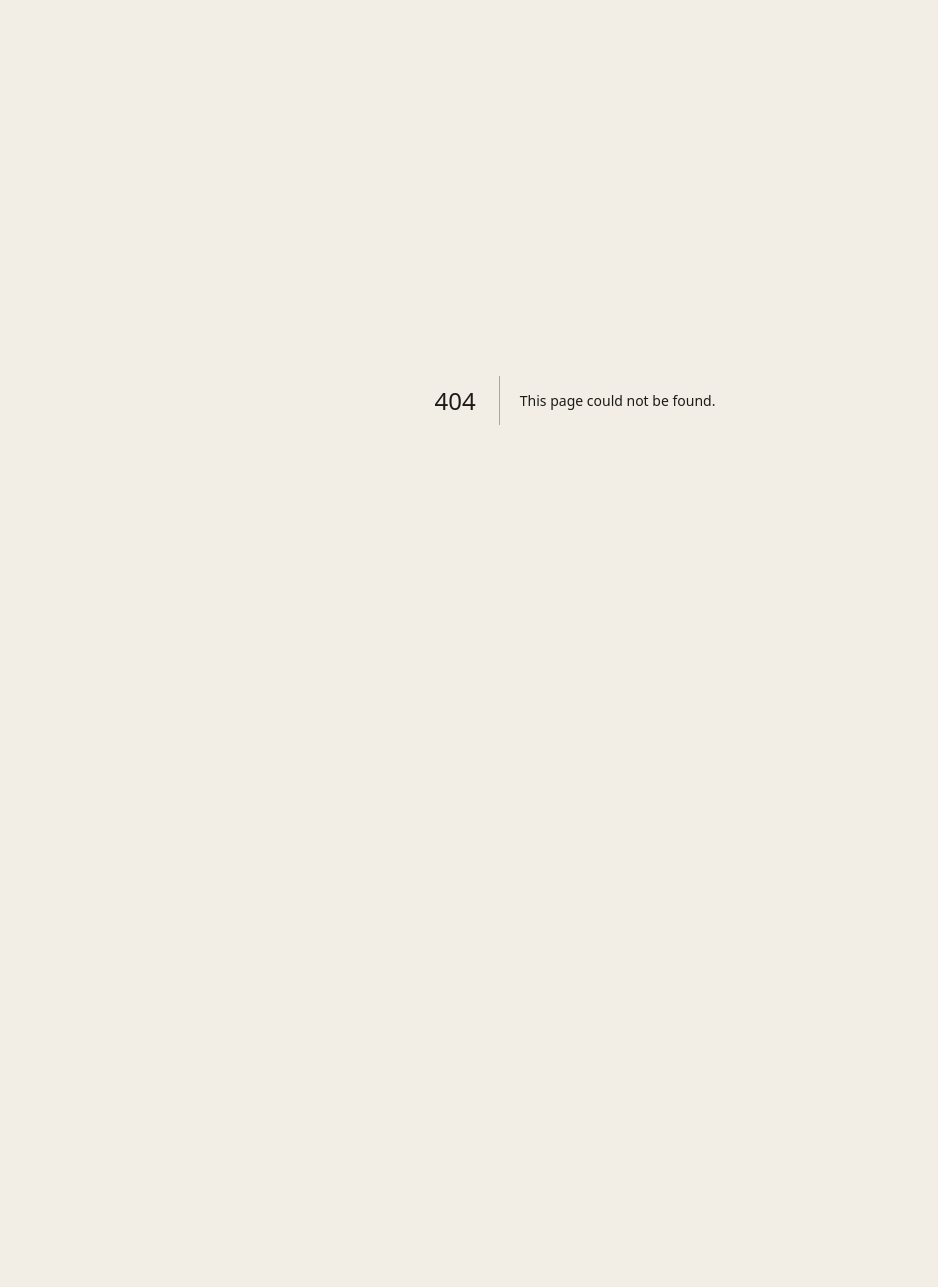
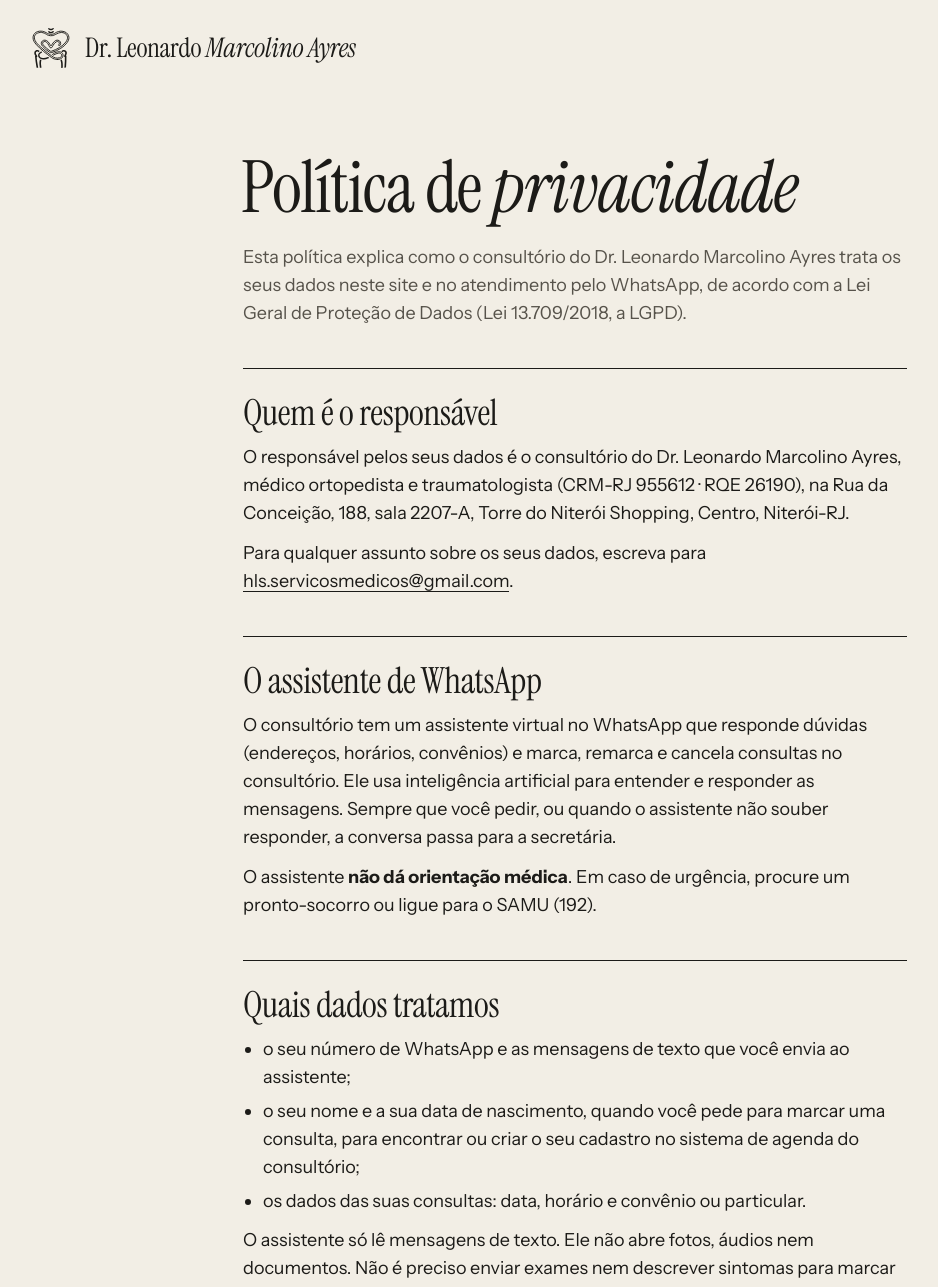
Before and after one commit to savioazb/dr-leo-page, a Next.js app: page /privacidade in a window 1280 px wide. Before the commit this address had no page. Shown: the top 1287 px of the page, without its empty margins (65-1003 px from the left). Before the commit the page ends 800 px from the top, so only its background shows below. Built offline with nearby package versions, Linux system fonts and the light colour scheme.

Commit message:
feat: página de política de privacidade

```diff
--- /dev/null
+++ b/src/pages/privacidade.tsx
@@ -0,0 +1,225 @@
+import Link from "next/link";
+import { Assinatura, Marca } from "@/components/Marca";
+import { Seo } from "@/components/Seo";
+import { registro, site, telefonePrincipal } from "@/data/site";
+
+// Política de privacidade do site e do assistente de WhatsApp do consultório.
+// Exigida pela Meta para publicar o app do WhatsApp. Ao mudar o que o
+// assistente faz com os dados, atualizar aqui e a data no fim.
+
+const EMAIL = "hls.servicosmedicos@gmail.com";
+const ATUALIZADA_EM = "12 de novembro de 2026";
+
+function Secao({
+  titulo,
+  children,
+}: {
+  titulo: string;
+  children: React.ReactNode;
+}) {
+  return (
+    <section className="border-t border-tinta pt-5 lg:pt-6">
+      <h2 className="font-serif text-[30px] leading-[1.1] tracking-[-.01em] lg:text-[36px]">
+        {titulo}
+      </h2>
+      <div className="mt-3 space-y-3 [&_li]:ml-5 [&_li]:list-disc [&_ul]:space-y-1.5">
+        {children}
+      </div>
+    </section>
+  );
+}
+
+export default function Privacidade() {
+  return (
+    <>
+      <Seo
+        titulo="Política de privacidade | Dr. Leonardo Marcolino Ayres"
+        descricao="Como o consultório do Dr. Leonardo Marcolino Ayres trata os seus dados no site e no atendimento pelo WhatsApp."
+        caminho="/privacidade"
+      />
+      <header className="mx-auto flex h-[72px] max-w-site items-center px-6 md:px-12 lg:h-24 xl:px-24">
+        <Link href="/" className="flex items-center gap-[14px]">
+          <Marca
+            cor="tinta"
+            largura={40}
+            className="h-auto w-[38px] lg:w-10"
+            alt=""
+          />
+          <span className="font-serif text-[22px] tracking-[-.01em] lg:text-[27px]">
+            <Assinatura />
+          </span>
+        </Link>
+      </header>
+
+      <main className="mx-auto max-w-[760px] px-6 pb-20 pt-8 text-[17px] leading-[1.55] md:px-12 lg:pt-14 lg:text-[18px]">
+        <h1 className="ml-[-2px] font-serif text-[52px] leading-none tracking-[-.015em] lg:text-[72px]">
+          Política de <em>privacidade</em>
+        </h1>
+        <p className="mt-5 text-tinta-suave">
+          Esta política explica como o consultório do {site.nome} trata os seus
+          dados neste site e no atendimento pelo WhatsApp, de acordo com a Lei
+          Geral de Proteção de Dados (Lei 13.709/2018, a LGPD).
+        </p>
+
+        <div className="mt-10 space-y-10">
+          <Secao titulo="Quem é o responsável">
+            <p>
+              O responsável pelos seus dados é o consultório do {site.nome},
+              médico ortopedista e traumatologista ({registro()}), na Rua da
+              Conceição, 188, sala 2207-A, Torre do Niterói Shopping, Centro,
+              Niterói-RJ.
+            </p>
+            <p>
+              Para qualquer assunto sobre os seus dados, escreva para{" "}
+              <a
+                href={`mailto:${EMAIL}`}
+                className="underline underline-offset-4"
+              >
+                {EMAIL}
+              </a>
+              .
+            </p>
+          </Secao>
+
+          <Secao titulo="O assistente de WhatsApp">
+            <p>
+              O consultório tem um assistente virtual no WhatsApp que responde
+              dúvidas (endereços, horários, convênios) e marca, remarca e
+              cancela consultas no consultório. Ele usa inteligência artificial
+              para entender e responder as mensagens. Sempre que você pedir, ou
+              quando o assistente não souber responder, a conversa passa para a
+              secretária.
+            </p>
+            <p>
+              O assistente <strong>não dá orientação médica</strong>. Em caso de
+              urgência, procure um pronto-socorro ou ligue para o SAMU (192).
+            </p>
+          </Secao>
+
+          <Secao titulo="Quais dados tratamos">
+            <ul>
+              <li>
+                o seu número de WhatsApp e as mensagens de texto que você envia
+                ao assistente;
+              </li>
+              <li>
+                o seu nome e a sua data de nascimento, quando você pede para
+                marcar uma consulta, para encontrar ou criar o seu cadastro no
+                sistema de agenda do consultório;
+              </li>
+              <li>
+                os dados das suas consultas: data, horário e convênio ou
+                particular.
+              </li>
+            </ul>
+            <p>
+              O assistente só lê mensagens de texto. Ele não abre fotos, áudios
+              nem documentos. Não é preciso enviar exames nem descrever sintomas
+              para marcar uma consulta.
+            </p>
+            <p>
+              Este site não usa cookies. Ele conta apenas quantas vezes os
+              botões de agendamento são clicados, sem guardar nenhum dado
+              pessoal.
+            </p>
+          </Secao>
+
+          <Secao titulo="Para que usamos">
+            <ul>
+              <li>responder às suas dúvidas sobre o atendimento;</li>
+              <li>marcar, remarcar e cancelar consultas, a seu pedido;</li>
+              <li>
+                enviar lembretes e pedidos de confirmação das suas consultas;
+              </li>
+              <li>
+                passar o atendimento para a secretária, quando necessário.
+              </li>
+            </ul>
+            <p>
+              Não usamos os seus dados para publicidade e não os vendemos.
+              Fazemos isso para atender ao seu pedido e para a organização do
+              seu atendimento de saúde (art. 7º, V, e art. 11, II, “f”, da
+              LGPD).
+            </p>
+          </Secao>
+
+          <Secao titulo="Com quem compartilhamos">
+            <p>
+              Apenas com os serviços necessários para o atendimento funcionar:
+            </p>
+            <ul>
+              <li>
+                <strong>Meta (WhatsApp)</strong>, que entrega as mensagens;
+              </li>
+              <li>
+                <strong>Anthropic</strong>, empresa dos Estados Unidos que
+                fornece a inteligência artificial do assistente e processa o
+                texto das conversas para gerar as respostas. Pelos termos de uso
+                dela, as conversas não são usadas para treinar os seus modelos;
+              </li>
+              <li>
+                <strong>provedores de servidor e de banco de dados</strong>, que
+                guardam as conversas em servidores no Brasil (São Paulo);
+              </li>
+              <li>
+                <strong>ConClínica (Tecnoarte)</strong>, o sistema de agenda e
+                prontuário do consultório.
+              </li>
+            </ul>
+          </Secao>
+
+          <Secao titulo="Por quanto tempo guardamos">
+            <p>
+              As conversas com o assistente são{" "}
+              <strong>apagadas automaticamente 90 dias</strong> depois da última
+              mensagem. O seu cadastro e as suas consultas ficam no sistema do
+              consultório pelo tempo exigido pelas normas de registro médico.
+            </p>
+          </Secao>
+
+          <Secao titulo="Os seus direitos">
+            <p>
+              Você pode pedir, a qualquer momento: a confirmação de que tratamos
+              os seus dados, o acesso a eles, a correção, a exclusão (menos o
+              que a lei nos obriga a guardar), informações sobre com quem foram
+              compartilhados e a revisão de decisões tomadas de forma
+              automatizada. Para isso, escreva para{" "}
+              <a
+                href={`mailto:${EMAIL}`}
+                className="underline underline-offset-4"
+              >
+                {EMAIL}
+              </a>{" "}
+              ou ligue para{" "}
+              <a
+                href={`tel:${telefonePrincipal.tel}`}
+                className="underline underline-offset-4"
+              >
+                {telefonePrincipal.exibicao}
+              </a>
+              .
+            </p>
+            <p>
+              Se não quiser mais falar com o assistente, basta não enviar
+              mensagens. Para apagar as conversas antes dos 90 dias, peça pelo
+              e-mail acima. Você também pode reclamar à Autoridade Nacional de
+              Proteção de Dados (ANPD).
+            </p>
+          </Secao>
+
+          <Secao titulo="Segurança">
+            <p>
+              Os dados trafegam por conexões criptografadas, e o acesso a eles é
+              restrito a quem cuida do atendimento do consultório e da
+              manutenção do assistente.
+            </p>
+          </Secao>
+        </div>
+
+        <p className="micro mt-14 text-tinta-suave">
+          Atualizada em {ATUALIZADA_EM}
+        </p>
+      </main>
+    </>
+  );
+}
```
